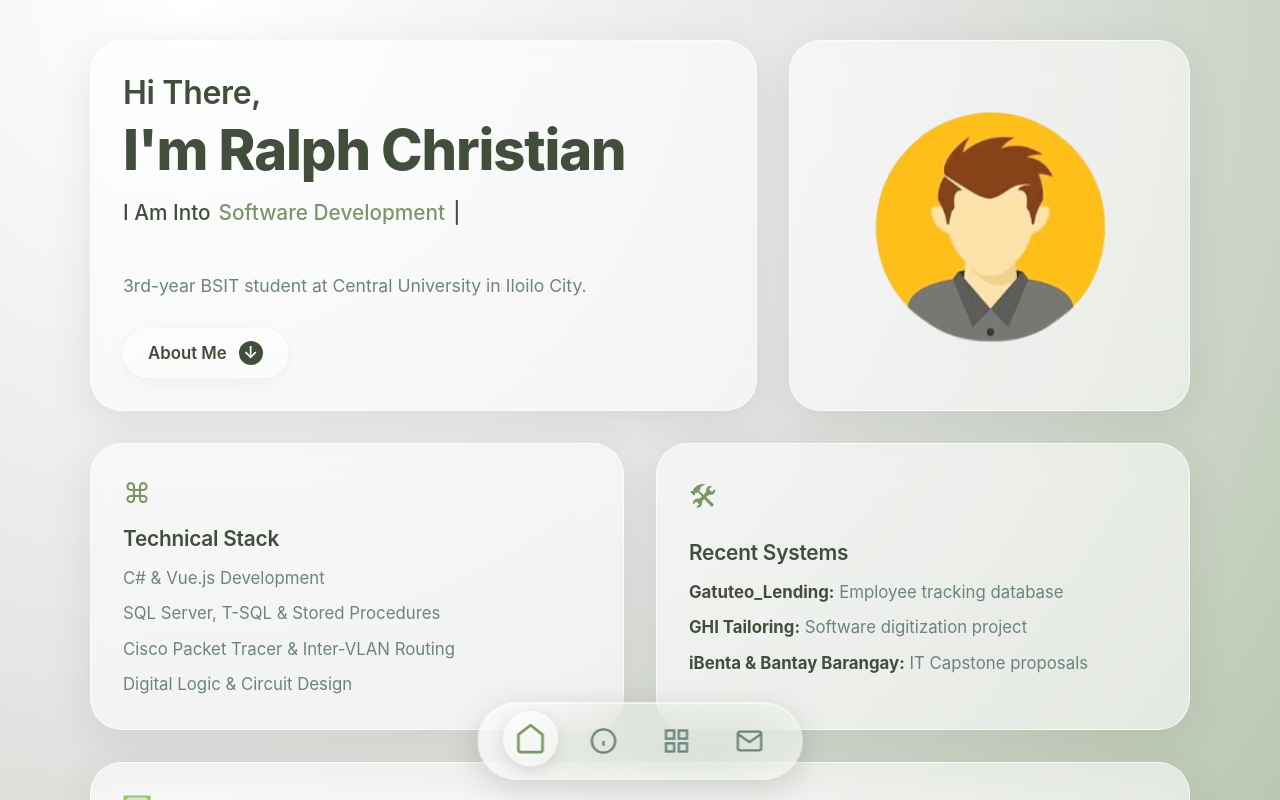
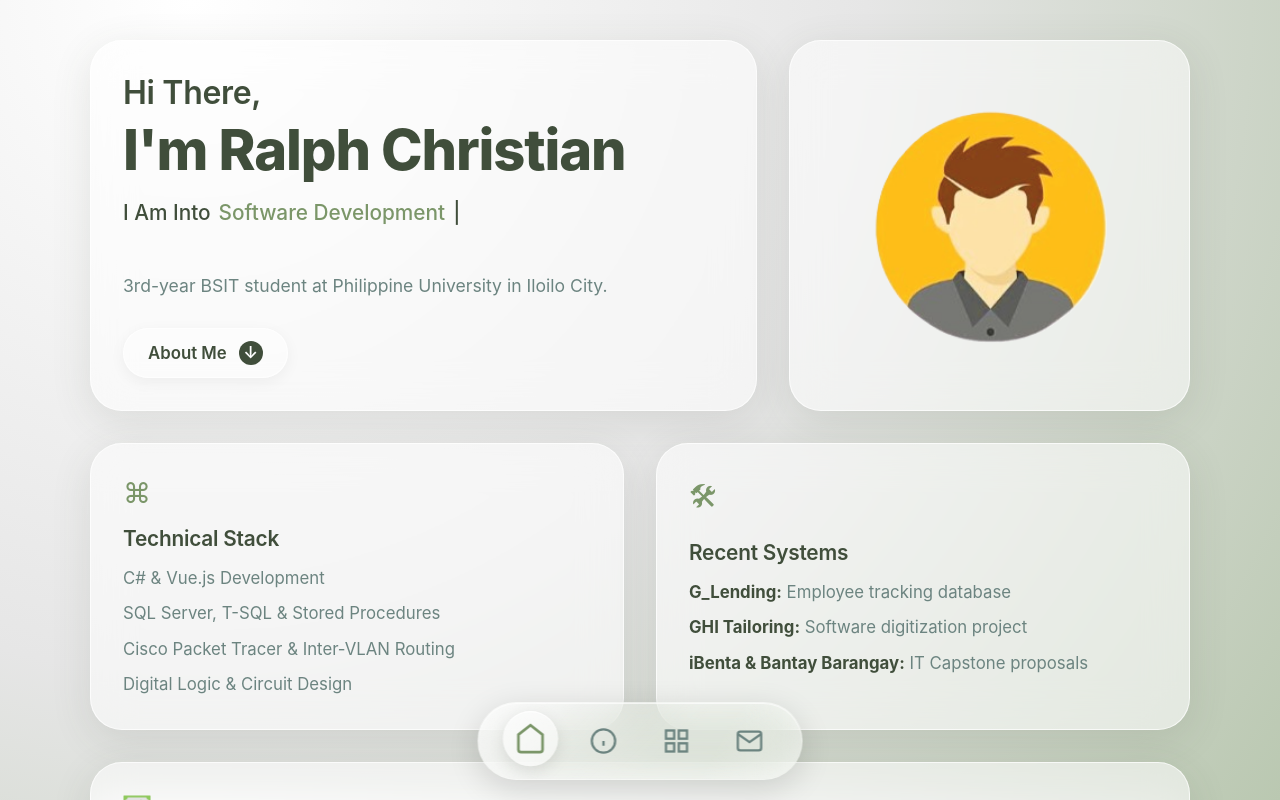
Before and after one commit to Realtechtok/rc-myprofile, a Vue app: page / in a window 1280 px wide. Shown: the top 800 px of the page. Built offline with nearby package versions, Linux system fonts and the light colour scheme.

Commit message:
remove some cred

```diff
--- a/src/views/AboutView.vue
+++ b/src/views/AboutView.vue
@@ -11,7 +11,7 @@
         <h2 class="section-title">My Journey</h2>
         <p class="bio-text">
           I am a 3rd-year Bachelor of Science in Information Technology student
-          at Central University in Iloilo City. I have a deep
+          at Philippine University in Iloilo City. I have a deep
           curiosity for how things work behind the scenes, which drives my
           passion for building robust, end-to-end software solutions. Whether it
           is conceptualizing database schemas, writing backend logic, or
@@ -30,7 +30,7 @@
             Bachelor of Science in Information Technology
           </p>
           <p class="secondary-detail">
-            Central Philippine University, Iloilo City
+            Philippine University, Iloilo City
           </p>
           <p class="tertiary-detail">Current - 3rd Year</p>
         </div>
--- a/src/views/HomeView.vue
+++ b/src/views/HomeView.vue
@@ -14,7 +14,7 @@
         </div>
 
         <p class="bio">
-          3rd-year BSIT student at Central University in Iloilo City.
+          3rd-year BSIT student at Philippine University in Iloilo City.
         </p>
 
         <router-link to="/about" class="btn-glass">
@@ -50,7 +50,7 @@
         <div class="widget-icon">🛠</div>
         <h2>Recent Systems</h2>
         <ul class="clean-list">
-          <li><strong>Gatuteo_Lending:</strong> Employee tracking database</li>
+          <li><strong>G_Lending:</strong> Employee tracking database</li>
           <li><strong>GHI Tailoring:</strong> Software digitization project</li>
           <li>
             <strong>iBenta & Bantay Barangay:</strong> IT Capstone proposals
```
